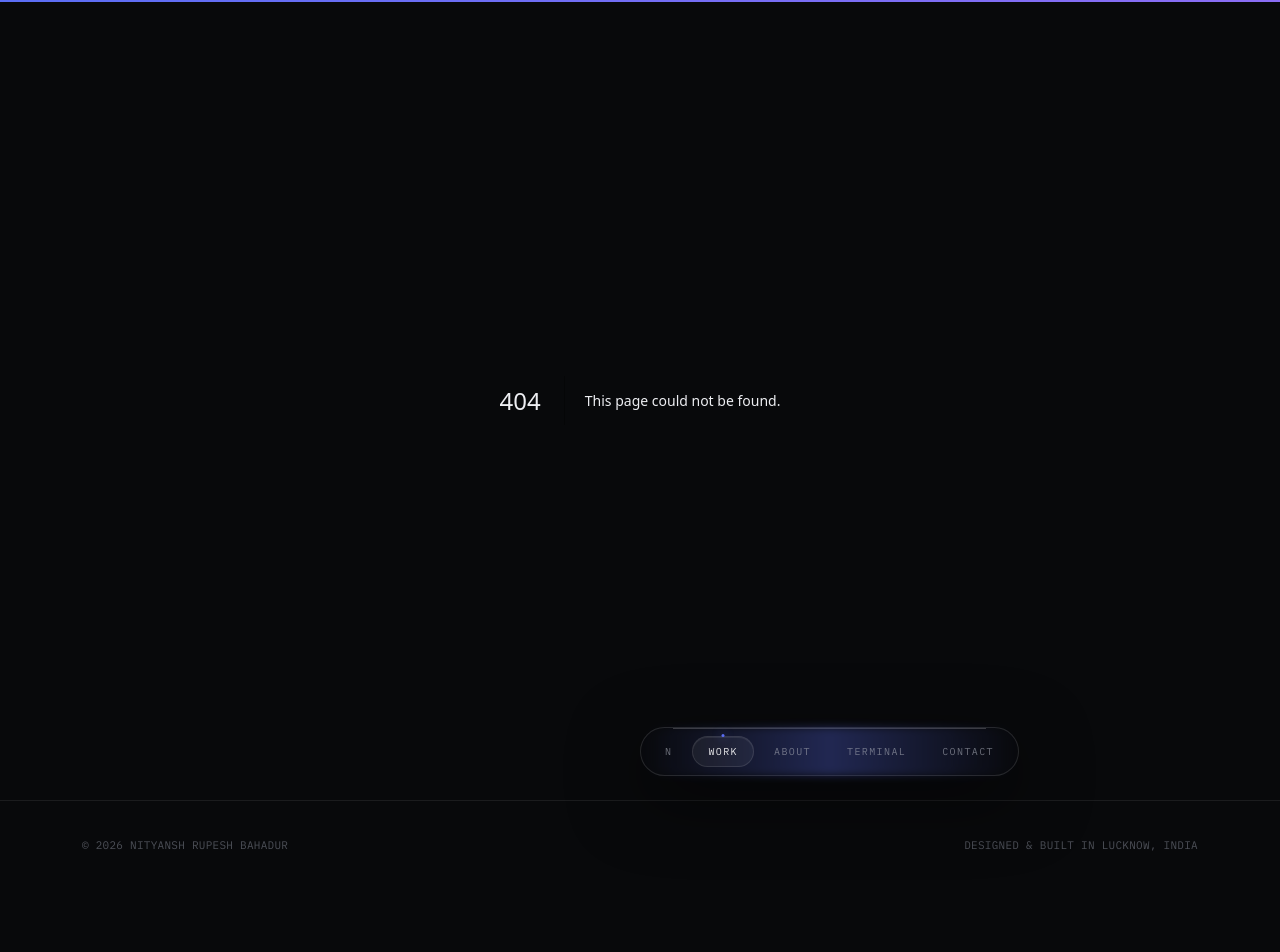
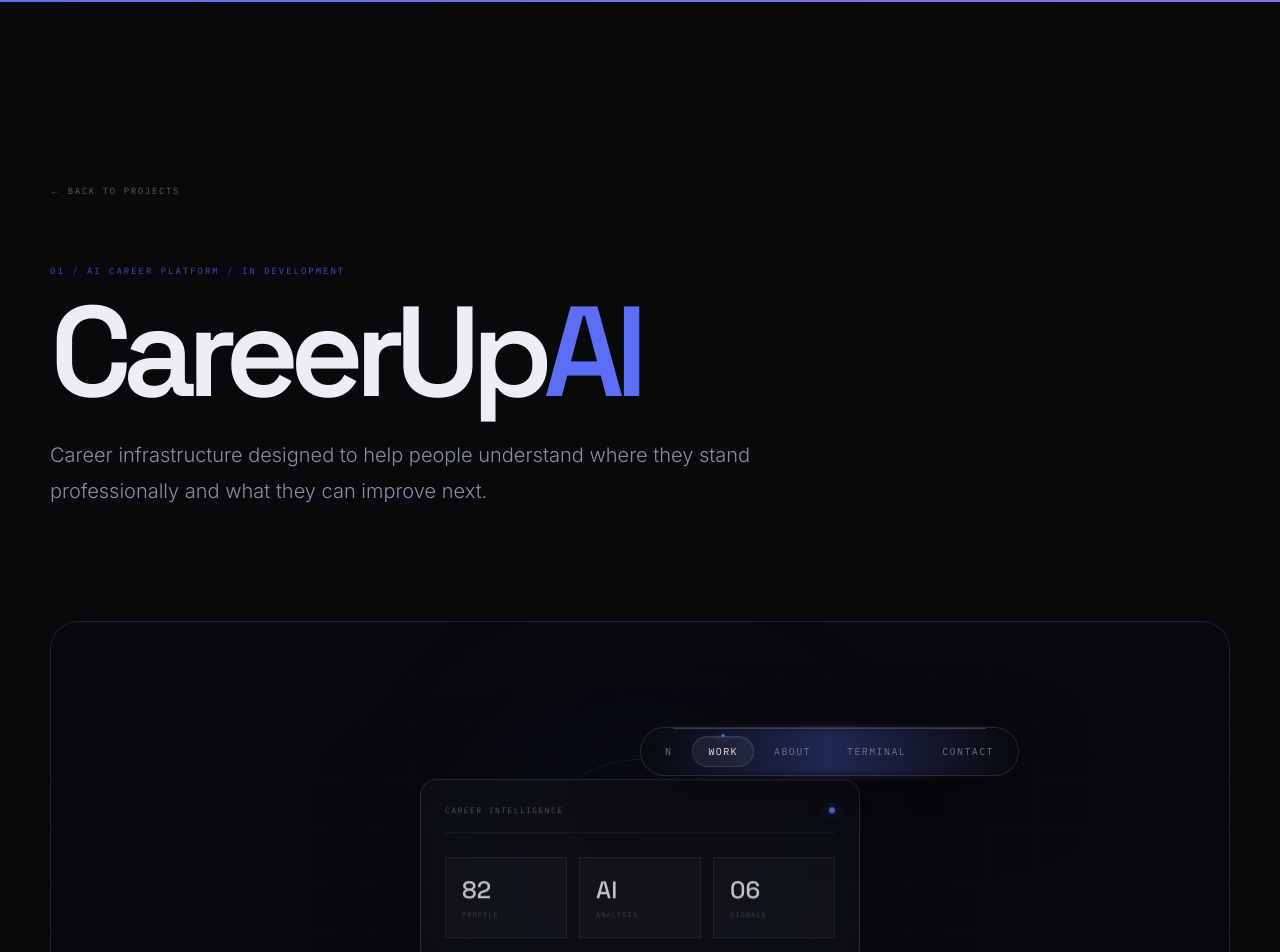
Before and after one commit to nityansh19/nityansh-portfolio, a Next.js app: page /projects/careerupai in a window 1280 px wide. Before the commit this address had no page. Shown: the top 952 px of the page. Before the commit the page ends 890 px from the top, so only its background shows below. Built offline with nearby package versions, Linux system fonts and the light colour scheme.

Commit message:
feat: add CareerUpAI case study

```diff
--- /dev/null
+++ b/app/projects/careerupai/page.tsx
@@ -0,0 +1,147 @@
+import type { Metadata } from "next";
+import Link from "next/link";
+
+export const metadata: Metadata = {
+  title: "CareerUpAI — Nityansh Rupesh Bahadur",
+  description: "Case study for CareerUpAI, an AI-powered career platform.",
+};
+
+const features = [
+  "AI-powered CV analysis",
+  "Resume creation and editing",
+  "Personalized improvement suggestions",
+  "Career-focused recommendations",
+  "Profile and skill analysis",
+  "Centralized career workspace",
+];
+
+export default function CareerUpAIPage() {
+  return (
+    <main className="min-h-screen px-6 pb-32 pt-36 sm:px-8 md:pt-44">
+      <article className="mx-auto max-w-[1180px]">
+        <Link
+          href="/projects"
+          className="font-mono text-[9px] uppercase tracking-[0.18em] text-white/35 transition-colors hover:text-accent"
+        >
+          ← Back to projects
+        </Link>
+
+        <header className="mt-16 max-w-5xl">
+          <p className="font-mono text-[9px] uppercase tracking-[0.22em] text-accent/70">
+            01 / AI Career Platform / In Development
+          </p>
+          <h1 className="mt-5 font-display text-[clamp(3.8rem,10vw,9rem)] font-semibold leading-[0.84] tracking-[-0.075em]">
+            CareerUp<span className="text-accent">AI</span>
+          </h1>
+          <p className="mt-8 max-w-3xl text-lg leading-8 text-ink-dim sm:text-xl sm:leading-9">
+            Career infrastructure designed to help people understand where they
+            stand professionally and what they can improve next.
+          </p>
+        </header>
+
+        <div className="relative mt-20 min-h-[360px] overflow-hidden rounded-[28px] border border-white/[0.10] bg-[#08090d] md:mt-28 md:min-h-[500px]">
+          <div className="absolute inset-0 opacity-30 [background-image:linear-gradient(rgba(255,255,255,.05)_1px,transparent_1px),linear-gradient(90deg,rgba(255,255,255,.05)_1px,transparent_1px)] [background-size:52px_52px]" />
+          <div className="absolute left-1/2 top-1/2 h-72 w-72 -translate-x-1/2 -translate-y-1/2 rounded-full bg-accent/[0.08] blur-[100px]" />
+          <div className="absolute left-1/2 top-1/2 h-56 w-56 -translate-x-1/2 -translate-y-1/2 rounded-full border border-accent/[0.16]" />
+          <div className="absolute left-1/2 top-1/2 h-36 w-36 -translate-x-1/2 -translate-y-1/2 rounded-full border border-white/[0.08]" />
+
+          <div className="absolute left-1/2 top-1/2 w-[min(78%,440px)] -translate-x-1/2 -translate-y-1/2 rounded-2xl border border-white/[0.12] bg-[#0d0f15]/90 p-6 shadow-[0_30px_100px_rgba(0,0,0,.55)] backdrop-blur-xl">
+            <div className="flex items-center justify-between border-b border-white/[0.07] pb-4">
+              <span className="font-mono text-[8px] uppercase tracking-[0.18em] text-white/30">
+                Career Intelligence
+              </span>
+              <span className="h-1.5 w-1.5 rounded-full bg-accent shadow-[0_0_12px_rgba(91,110,245,.9)]" />
+            </div>
+            <div className="mt-6 grid grid-cols-3 gap-3">
+              {[
+                ["82", "Profile"],
+                ["AI", "Analysis"],
+                ["06", "Signals"],
+              ].map(([value, label]) => (
+                <div key={label} className="border border-white/[0.07] bg-white/[0.02] p-4">
+                  <div className="font-display text-2xl text-white/75">{value}</div>
+                  <div className="mt-1 font-mono text-[7px] uppercase tracking-[0.15em] text-white/20">
+                    {label}
+                  </div>
+                </div>
+              ))}
+            </div>
+          </div>
+        </div>
+
+        <div className="mt-24 grid gap-16 md:grid-cols-[0.8fr_1.2fr] md:mt-32">
+          <div>
+            <p className="font-mono text-[9px] uppercase tracking-[0.2em] text-accent/70">The Problem</p>
+          </div>
+          <p className="text-lg leading-9 text-ink-dim">
+            Career tools often tell people what looks good on paper without
+            making the next action obvious. CareerUpAI is being built around a
+            simpler idea: turn career information into useful, understandable
+            decisions instead of generic advice.
+          </p>
+        </div>
+
+        <div className="mt-24 grid gap-16 border-t border-line pt-16 md:grid-cols-[0.8fr_1.2fr] md:mt-32 md:pt-24">
+          <div>
+            <p className="font-mono text-[9px] uppercase tracking-[0.2em] text-accent/70">The Idea</p>
+          </div>
+          <p className="text-lg leading-9 text-ink-dim">
+            Build one focused career workspace that combines resume analysis,
+            profile improvement, career guidance, and practical suggestions.
+            The product should feel personal, useful, and clear.
+          </p>
+        </div>
+
+        <div className="mt-24 border-t border-line pt-16 md:mt-32 md:pt-24">
+          <p className="font-mono text-[9px] uppercase tracking-[0.2em] text-accent/70">Key Features</p>
+          <div className="mt-8 grid gap-px overflow-hidden rounded-2xl border border-white/[0.08] bg-white/[0.08] sm:grid-cols-2 lg:grid-cols-3">
+            {features.map((feature, index) => (
+              <div key={feature} className="bg-bg p-7">
+                <span className="font-mono text-[9px] text-accent/60">0{index + 1}</span>
+                <h2 className="mt-5 font-display text-lg text-white/80">{feature}</h2>
+              </div>
+            ))}
+          </div>
+        </div>
+
+        <div className="mt-24 grid gap-16 border-t border-line pt-16 md:grid-cols-2 md:mt-32 md:pt-24">
+          <div>
+            <p className="font-mono text-[9px] uppercase tracking-[0.2em] text-accent/70">AI System</p>
+            <p className="mt-5 text-sm leading-7 text-ink-dim">
+              AI is being treated as part of the product workflow rather than
+              a decorative chatbot layer: analyze information, identify useful
+              signals, and turn them into concrete suggestions.
+            </p>
+          </div>
+          <div>
+            <p className="font-mono text-[9px] uppercase tracking-[0.2em] text-accent/70">Tech Stack</p>
+            <p className="mt-5 font-mono text-xs leading-7 text-white/45">
+              React · Vite · JavaScript · Node.js · Express · MongoDB · AI
+            </p>
+          </div>
+        </div>
+
+        <div className="mt-24 border-t border-line pt-16 md:mt-32 md:pt-24">
+          <p className="font-mono text-[9px] uppercase tracking-[0.2em] text-accent/70">Current Status</p>
+          <h2 className="mt-5 max-w-3xl font-display text-4xl font-semibold tracking-[-0.055em] sm:text-5xl">
+            Still being built. Getting deeper with every iteration.
+          </h2>
+          <p className="mt-6 max-w-2xl text-base leading-8 text-ink-dim">
+            The project is also a practical engineering laboratory for frontend
+            architecture, APIs, databases, authentication, AI integration, and
+            the details that make a product feel complete.
+          </p>
+        </div>
+
+        <div className="mt-20 flex flex-wrap gap-4">
+          <Link href="/projects" className="border border-white/[0.12] px-6 py-4 font-mono text-[9px] uppercase tracking-[0.16em] text-white/55 transition-colors hover:border-accent/30 hover:text-white">
+            All projects ↗
+          </Link>
+          <Link href="/contact" className="border border-accent/25 bg-accent/[0.08] px-6 py-4 font-mono text-[9px] uppercase tracking-[0.16em] text-white/70 transition-colors hover:bg-accent/[0.14]">
+            Start a conversation ↗
+          </Link>
+        </div>
+      </article>
+    </main>
+  );
+}
```
